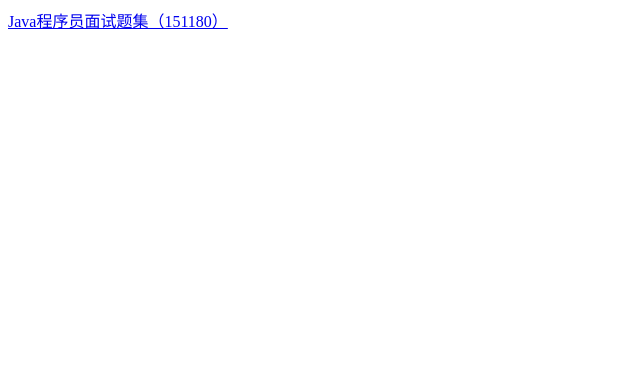
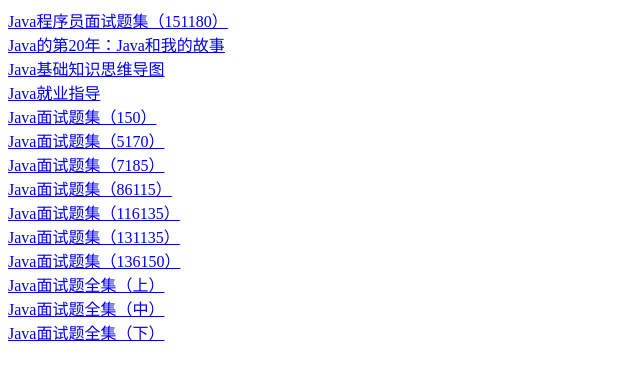
Before and after one commit to sexyrose/sexyrose.github.io, a plain HTML site: page index.html in a window 1280 px wide. Shown: the whole page, without its empty margins (0-640 px from the left). Drawn offline with Linux system fonts and the light colour scheme.

Commit message:
Update index.html

```diff
--- a/index.html
+++ b/index.html
@@ -1 +1,14 @@
-<a href="151180">Java程序员面试题集（151180）</a>
+<a href="151180">Java程序员面试题集（151180）</a><br/>
+<a href="javaandme">Java的第20年：Java和我的故事</a><br/>
+<a href="151180">Java基础知识思维导图</a><br/>
+<a href="151180">Java就业指导</a><br/>
+<a href="151180">Java面试题集（150）</a><br/>
+<a href="151180">Java面试题集（5170）</a><br/>
+<a href="151180">Java面试题集（7185）</a><br/>
+<a href="151180">Java面试题集（86115）</a><br/>
+<a href="151180">Java面试题集（116135）</a><br/>
+<a href="151180">Java面试题集（131135）</a><br/>
+<a href="151180">Java面试题集（136150）</a><br/>
+<a href="151180">Java面试题全集（上）</a><br/>
+<a href="151180">Java面试题全集（中）</a><br/>
+<a href="151180">Java面试题全集（下）</a><br/>
```
